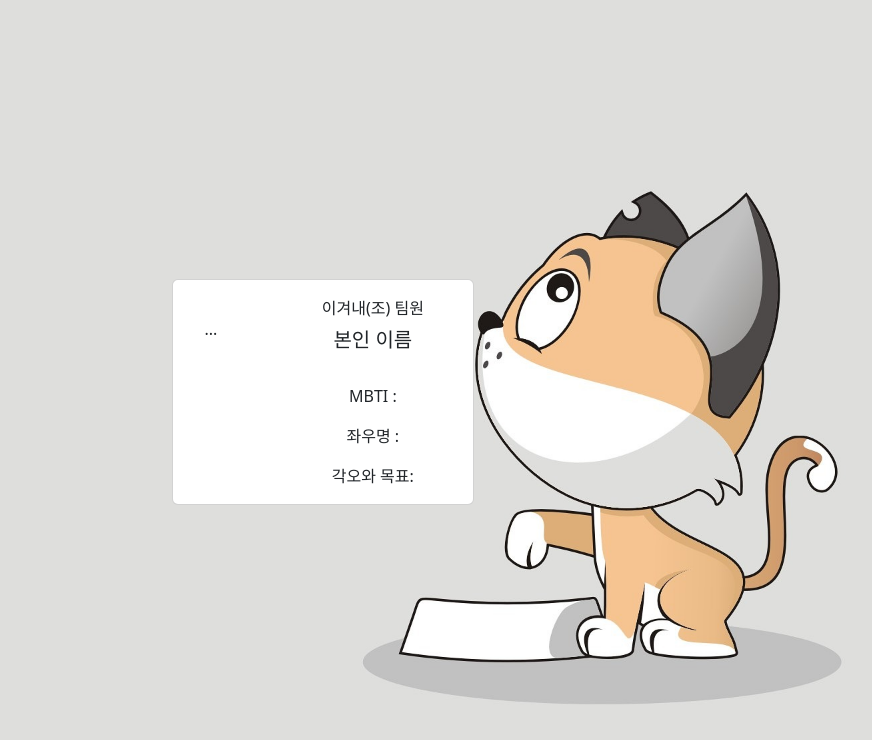
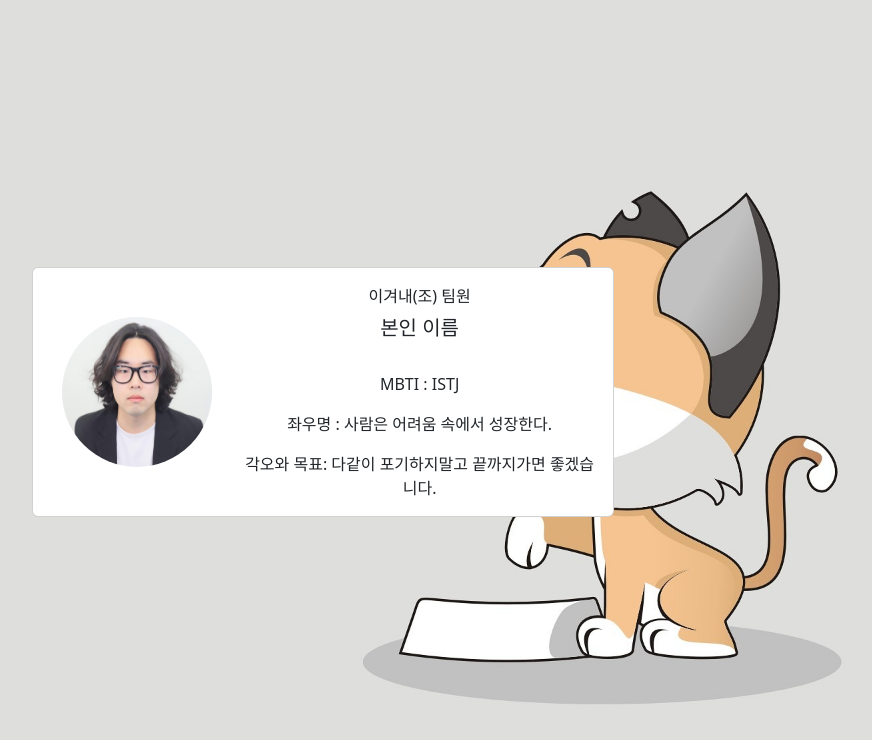
Before and after one commit to gyun97/Introduce_team, a Flask app: template templates/memberD.html in a window 1280 px wide. Shown: the top 740 px of the page, without its empty margins (317-1189 px from the left). Run offline with Flask 3, Linux system fonts and the light colour scheme; the template is opened without the code that fills it, so the values that code supplies are empty.

Commit message:
이동휘 내용 추가

```diff
--- a/templates/index.html
+++ b/templates/index.html
@@ -7,7 +7,7 @@
   <link href="https://cdn.jsdelivr.net/npm/bootstrap@5.3.3/dist/css/bootstrap.min.css" rel="stylesheet" integrity="sha384-QWTKZyjpPEjISv5WaRU9OFeRpok6YctnYmDr5pNlyT2bRjXh0JMhjY6hW+ALEwIH" crossorigin="anonymous">
   <style>
     .custom-card {
-      height: 350px; /* 카드 기본 높이 설정 */
+      height: 380px; /* 카드 기본 높이 설정 */
       transition: transform 0.2s ease-in-out; /* 변환 효과 추가 */
     }
     .custom-card img {
@@ -90,7 +90,7 @@
     </div>
     <div class="col">
       <div class="card custom-card" onclick="location.href='MemberD.html'">
-        <img src="" class="card-img-top" alt="이동휘">
+        <img src="../images/이동휘.jpg" class="card-img-top" alt="이동휘">
         <div class="card-body text-center">
           <h2 class="card-title fs-5 fw-bold">팀원</h2>
           <p class="card-text">이동휘</p>
--- a/templates/memberA.html
+++ b/templates/memberA.html
@@ -14,7 +14,7 @@
             <div class="card mb-3 bg-light-opacity-75" style="max-width: 600px;">
                 <div class="row g-0 align-items-center justify-content-center">
                   <div class="col-md-4 d-flex justify-content-center align-items-center" style="padding-left: 15px;"> <!-- 여백 추가 -->
-                    <img src="../images/김도균.jpeg" class="img-fluid rounded-circle" style="width: 150px; height: 150px;" alt="...">
+                    <img src="../images/김도균.jpeg" class="img-fluid rounded-circle" style="width: 150px; height: 150px;" alt="...">
                   </div>
                   <div class="col-md-8">
                     <div class="card-body text-center">
--- a/templates/memberD.html
+++ b/templates/memberD.html
@@ -15,7 +15,7 @@
                 <div class="row g-0 align-items-center justify-content-center">
                   <div class="col-md-4 d-flex justify-content-center align-items-center" style="padding-left: 15px;"> <!-- 여백 추가 -->
                     <!--img 안에 본인(이동휘) 이미지 사진 경로나 저장 파일 넣기-->
-                    <img src="" class="img-fluid rounded-circle" style="width: 150px; height: 150px;" alt="...">
+                    <img src="../images/이동휘.jpg" class="img-fluid rounded-circle" style="width: 150px; height: 150px;" alt="...">
                   </div>
                   <div class="col-md-8">
                     <div class="card-body text-center">
@@ -23,9 +23,9 @@
                       <h5 class="card-title">본인 이름</h5>
                       <br>
                       <!-- 본인 글 작성-->
-                      <p class="card-text">MBTI : </p>
-                      <p class="card-text">좌우명 : </p>
-                      <p class="card-text">각오와 목표: </p>
+                      <p class="card-text">MBTI : ISTJ</p>
+                      <p class="card-text">좌우명 : 사람은 어려움 속에서 성장한다.</p>
+                      <p class="card-text">각오와 목표: 다같이 포기하지말고 끝까지가면 좋겠습니다.</p>
                     </div>
                   </div>
                 </div>
--- a/templates/style.css
+++ b/templates/style.css
@@ -2,6 +2,4 @@ body {
     background-image: url(../images/cat-2528119_1920.jpg);
     background-position: center;
     background-size: cover;
-
-
 }
```
Also changed, not shown: images/이동휘.jpg (added).
